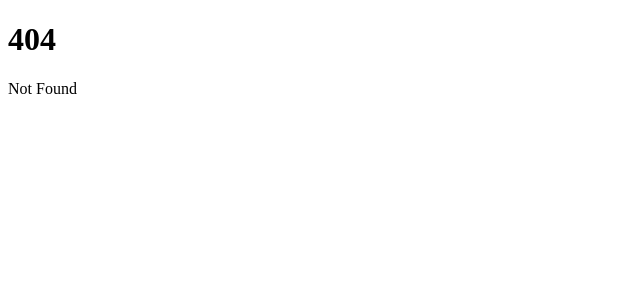
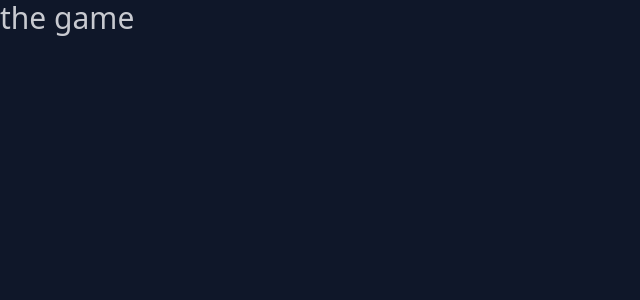
Before and after one commit to jack-rabe/game, a SvelteKit app in the folder frontend/: page /game in a window 1280 px wide. Before the commit this address had no page. Shown: the top 300 px of the page, without its empty margins (0-640 px from the left). Built offline with nearby package versions, Linux system fonts and the light colour scheme.

Commit message:
redirect to game page when enough players join

```diff
--- a/frontend/src/routes/+page.svelte
+++ b/frontend/src/routes/+page.svelte
@@ -28,6 +28,9 @@
 				} else if (data.type === 'join') {
 					players.push(data.name);
 					players = players;
+					if (data.gameReady) {
+						window.location.href = '/game';
+					}
 				} else if (data.type === 'leave') {
 					players = players.filter((p) => p !== data.name);
 				}
--- /dev/null
+++ b/frontend/src/routes/game/+page.svelte
@@ -0,0 +1,5 @@
+<h1 class="text-3xl">the game</h1>
+
+<style global>
+	@import '../../global.css';
+</style>
```
Also changed, not shown: 1 other file (tests, documents, lock files or other folders).
